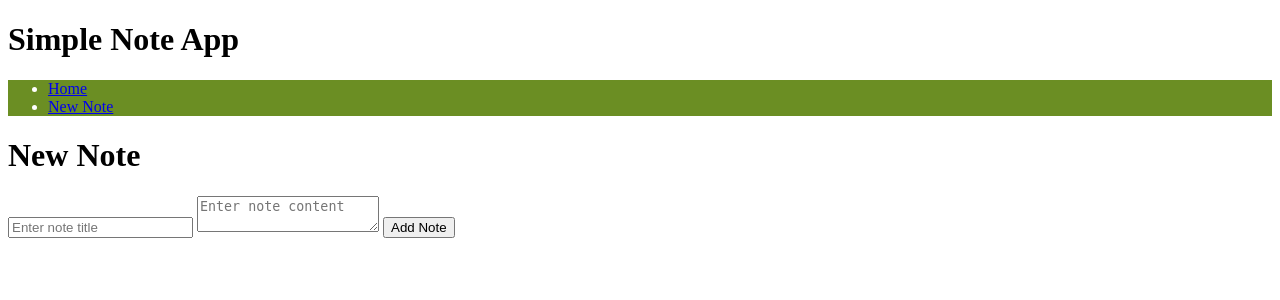
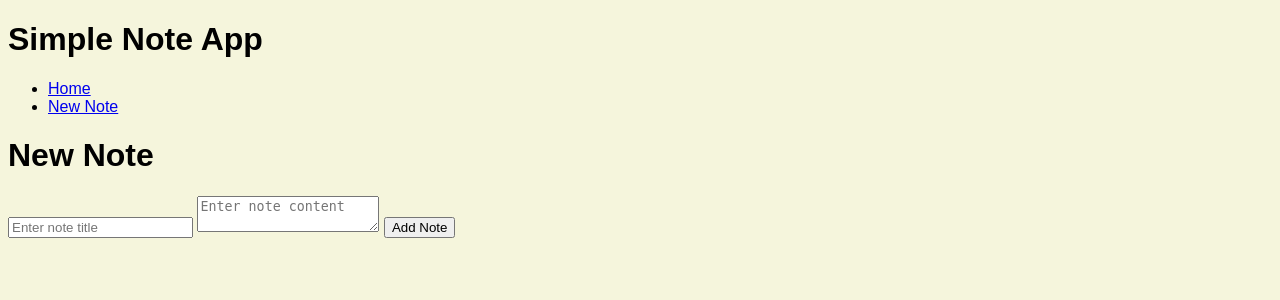
Before and after one commit to JeremVm/SimpleNoteApp, a Flask app: page /new in a window 1280 px wide. Shown: the top 300 px of the page. Run offline with Flask 3, Linux system fonts and the light colour scheme.

Commit message:
Stworzono nowy branch, gdzie edytowano ten sam plik main_styles.css co w branchu panel-menu w celu przetestowania sytuacji konfliktu

```diff
--- a/static/css/main_styles.css
+++ b/static/css/main_styles.css
@@ -1,6 +1,6 @@
-/* main_styles.css - branch: panel-menu */
-.menu {
-    background-color: #6b8e23; /* butelkowa zieleń */
-    color: #fff; /* biały kolor tekstu */
-    /* Dodaj inne style dla panelu menu */
+/* main_styles.css - branch: colors-fonts */
+body {
+    background-color: #f5f5dc; /* beżowy tło */
+    font-family: 'Arial', sans-serif; /* zmiana czcionki */
+    /* Dodaj inne style dla strony głównej */
 }
```
